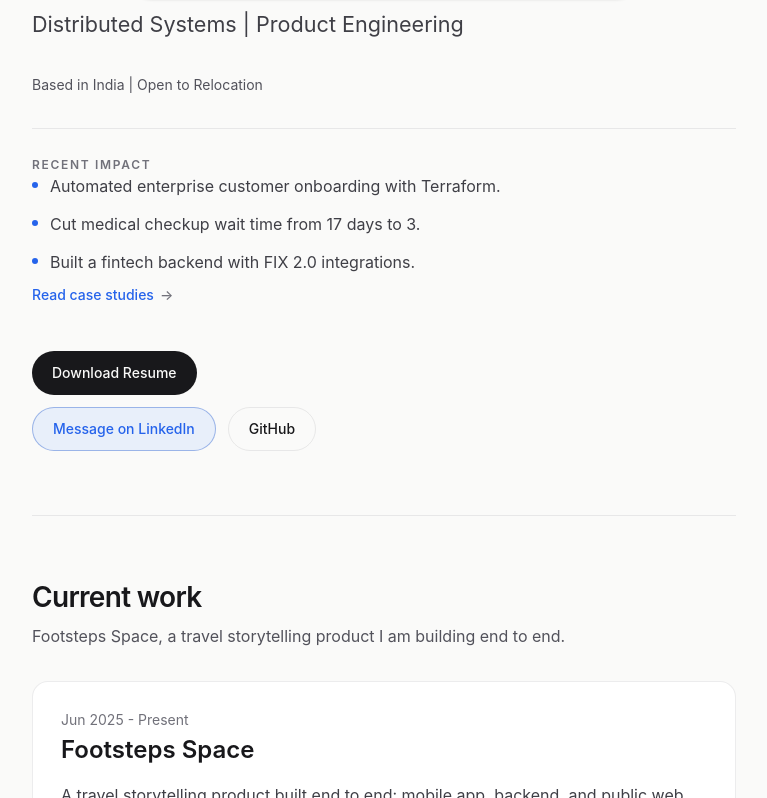
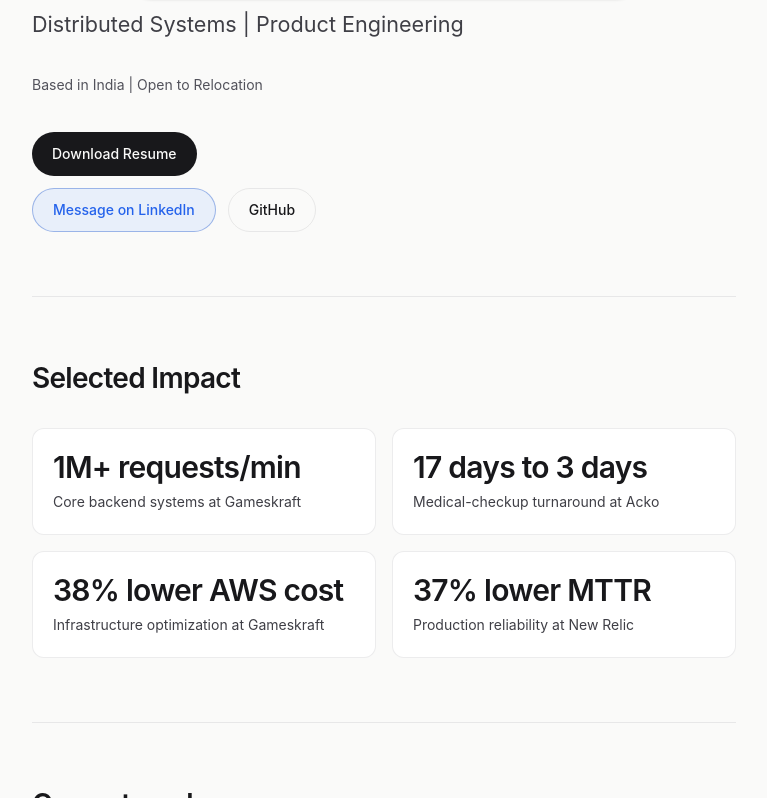
Before and after one commit to vivek-tech-exp/vivek-tech-resume, a Next.js app: page / in a window 1280 px wide. Shown: the part 1362-2160 px from the top of the page, without its empty margins (256-1023 px from the left). Built offline with nearby package versions, Linux system fonts and the light colour scheme; no server answers.

Commit message:
feat: add compact Selected Impact section immediately after hero

```diff
--- a/src/features/home/home-header.tsx
+++ b/src/features/home/home-header.tsx
@@ -16,14 +16,14 @@ export const HomeHeader = () => (
       </Link>
 
       <nav aria-label="Page sections" className={pageStyles.nav}>
+        <Link className={pageStyles.navLink} href="/#impact">
+          {resumeData.uiStrings.navImpact}
+        </Link>
         <Link className={pageStyles.navLink} href="/#work">
           {resumeData.uiStrings.navWork}
         </Link>
         <Link className={pageStyles.navLink} href="/#experience">
           {resumeData.uiStrings.navExperience}
-        </Link>
-        <Link className={pageStyles.navLink} href="/#impact">
-          {resumeData.uiStrings.navImpact}
         </Link>
         <Link className={pageStyles.navLink} href="/#contact">
           {resumeData.uiStrings.navContact}
--- a/src/features/home/home-page.tsx
+++ b/src/features/home/home-page.tsx
@@ -1,10 +1,7 @@
 import Image from "next/image";
 
 import { HomeHeader } from "@/features/home/home-header";
-import {
-  HeroImpactTeaser,
-  ImpactCaseStudyList,
-} from "@/features/home/impact-case-study-list";
+import { SelectedImpactSection } from "@/features/home/impact-case-study-list";
 import {
   FeaturedProject,
   ProjectRow,
@@ -65,8 +62,6 @@ export const HomePage = () => {
           <p className={pageStyles.heroPitch}>{resumeData.positioningLine}</p>
           <p className={pageStyles.heroMeta}>{uiStrings.heroAvailability}</p>
 
-          <HeroImpactTeaser />
-
           <div className={pageStyles.heroActions}>
             <ResumeDownloadMenu variant="primary" />
             <div className={pageStyles.heroActionsRow}>
@@ -92,6 +87,8 @@ export const HomePage = () => {
             </div>
           </div>
         </section>
+
+        <SelectedImpactSection />
 
         <section
           aria-labelledby="work-heading"
@@ -175,21 +172,6 @@ export const HomePage = () => {
             ) : null}
           </section>
         ) : null}
-
-        <section
-          aria-labelledby="impact-heading"
-          className={`${pageStyles.section} defer-section`}
-          id="impact"
-        >
-          <div className={pageStyles.sectionHeader}>
-            <h2 className={pageStyles.sectionTitle} id="impact-heading">
-              {uiStrings.impactTitle}
-            </h2>
-            <p className={pageStyles.sectionIntro}>{uiStrings.impactIntro}</p>
-          </div>
-
-          <ImpactCaseStudyList />
-        </section>
 
         <section
           aria-labelledby="tools-heading"
--- a/src/features/home/impact-case-study-list.tsx
+++ b/src/features/home/impact-case-study-list.tsx
@@ -1,52 +1,25 @@
-import {
-  externalLinkAriaSuffix,
-  externalLinkProps,
-} from "@/lib/link-behavior";
 import { pageStyles } from "@/lib/page-styles";
 import { resumeData } from "@/lib/resume-data";
 
-const { uiStrings, caseStudies } = resumeData;
+export const SelectedImpactSection = () => (
+  <section
+    aria-labelledby="impact-heading"
+    className={pageStyles.section}
+    id="impact"
+  >
+    <div className={pageStyles.sectionHeader}>
+      <h2 className={pageStyles.sectionTitle} id="impact-heading">
+        {resumeData.uiStrings.impactTitle}
+      </h2>
+    </div>
 
-export const HeroImpactTeaser = () => (
-  <section aria-labelledby="hero-impact-heading" className={pageStyles.heroImpact}>
-    <h2 className={pageStyles.heroImpactLabel} id="hero-impact-heading">
-      {uiStrings.heroImpactLabel}
-    </h2>
-    <ul className={pageStyles.heroImpactList}>
-      {caseStudies.map((study) => (
-        <li className={pageStyles.heroImpactItem} key={study.title}>
-          <span aria-hidden className={pageStyles.heroImpactMarker} />
-          <span className={pageStyles.heroImpactText}>{study.metric}</span>
-        </li>
+    <div className={pageStyles.impactGrid}>
+      {resumeData.selectedImpact.map((item) => (
+        <div className={pageStyles.impactCard} key={item.metric}>
+          <p className={pageStyles.impactMetric}>{item.metric}</p>
+          <p className={pageStyles.impactContext}>{item.context}</p>
+        </div>
       ))}
-    </ul>
-    <a className={pageStyles.heroImpactJump} href="#impact">
-      {uiStrings.heroImpactJump}
-      <span aria-hidden className={pageStyles.heroImpactJumpIcon}>
-        →
-      </span>
-    </a>
+    </div>
   </section>
 );
-
-export const ImpactCaseStudyList = () => (
-  <ul className={pageStyles.impactList}>
-    {caseStudies.map((study) => (
-      <li className={pageStyles.impactItem} key={study.title}>
-        <a
-          aria-label={`${study.outcome}. ${uiStrings.readCaseStudy}: ${study.title}${externalLinkAriaSuffix(study.href, uiStrings.externalLinkSuffix)}`}
-          className={`${pageStyles.impactCardLink} group`}
-          href={study.href}
-          {...externalLinkProps(study.href)}
-        >
-          <p className={pageStyles.impactOutcome}>{study.outcome}</p>
-          <p className={pageStyles.impactMeta}>
-            {study.context} · {study.title}
-          </p>
-          <p className={pageStyles.impactText}>{study.description}</p>
-          <span className={pageStyles.impactReadMore}>{uiStrings.readCaseStudy}</span>
-        </a>
-      </li>
-    ))}
-  </ul>
-);
--- a/src/features/home/mobile-section-nav.tsx
+++ b/src/features/home/mobile-section-nav.tsx
@@ -11,9 +11,9 @@ import { siteConfig } from "@/lib/site-config";
 const { uiStrings, resumeDownloads, links } = resumeData;
 
 const sectionLinks = [
+  { href: "/#impact", label: uiStrings.navImpact },
   { href: "/#work", label: uiStrings.navWork },
   { href: "/#experience", label: uiStrings.navExperience },
-  { href: "/#impact", label: uiStrings.navImpact },
   { href: "/#contact", label: uiStrings.navContact },
 ] as const;
 
--- a/src/lib/llms-content.ts
+++ b/src/lib/llms-content.ts
@@ -70,10 +70,10 @@ ${resumeData.caseStudies
 
 ## Indexable sections on the site
 
+- /#impact
 - /#work
 - /#experience
 - /#side-projects
-- /#impact
 - /#tools
 - /#contact
 `;
--- a/src/lib/page-styles.ts
+++ b/src/lib/page-styles.ts
@@ -89,6 +89,13 @@ export const pageStyles = {
     "inline-flex min-h-11 items-center text-sm font-medium text-[var(--accent)] no-underline hover:underline",
   detailsButton:
     "inline-flex min-h-11 w-full items-center justify-center rounded-full border border-[var(--border)] px-4 text-sm font-medium text-[var(--text-soft)] no-underline hover:border-[var(--text-soft)] hover:bg-[var(--surface)] sm:w-auto sm:justify-start sm:rounded-none sm:border-0 sm:px-0",
+  impactGrid: "m-0 grid list-none grid-cols-1 gap-3 p-0 sm:grid-cols-2 sm:gap-4",
+  impactCard:
+    "space-y-1.5 rounded-xl border border-[var(--border)] bg-[var(--surface)] p-4 sm:p-5",
+  impactMetric:
+    "text-balance text-2xl font-semibold tracking-tight text-[var(--text)] sm:text-3xl",
+  impactContext:
+    "text-pretty text-xs leading-relaxed text-[var(--text-muted)] sm:text-sm",
   impactList: "m-0 grid list-none gap-4 p-0",
   impactItem:
     "overflow-hidden rounded-xl border border-[var(--border)] bg-[var(--surface)] transition-colors hover:border-[var(--text-soft)]",
--- a/src/lib/resume-data.ts
+++ b/src/lib/resume-data.ts
@@ -17,6 +17,11 @@ type ResumeExperience = {
 type ResumeStackGroup = {
   label: string;
   items: readonly string[];
+};
+
+type SelectedImpactItem = {
+  metric: string;
+  context: string;
 };
 
 type ResumeCaseStudy = {
@@ -54,12 +59,30 @@ export const resumeData = {
     locations: ["India (Remote)", "Open to Relocation", "Hyderabad", "Bengaluru", "Pune"],
     yearsOfExperience: "8+ years",
   },
+  selectedImpact: [
+    {
+      metric: "1M+ requests/min",
+      context: "Core backend systems at Gameskraft",
+    },
+    {
+      metric: "17 days to 3 days",
+      context: "Medical-checkup turnaround at Acko",
+    },
+    {
+      metric: "38% lower AWS cost",
+      context: "Infrastructure optimization at Gameskraft",
+    },
+    {
+      metric: "37% lower MTTR",
+      context: "Production reliability at New Relic",
+    },
+  ] satisfies readonly SelectedImpactItem[],
   uiStrings: {
     skipToContent: "Skip to content",
     navMenuLabel: "Menu",
     navWork: "Work",
     navExperience: "Experience",
-    navImpact: "Case studies",
+    navImpact: "Impact",
     navContact: "Contact",
     linkedinCtaLabel: "Message on LinkedIn",
     resumeShareLabel: "Resume link",
@@ -83,7 +106,7 @@ export const resumeData = {
     experienceTitle: "Experience",
     experienceIntro:
       "8+ years across distributed systems, high-scale backend services, fintech, workflow orchestration, and 0-to-1 product delivery.",
-    impactTitle: "Case studies",
+    impactTitle: "Selected Impact",
     impactIntro:
       "Deeper notes on platform architecture, workflow orchestration, and systems shipped in production.",
     toolsTitle: "Technical stack",
```
